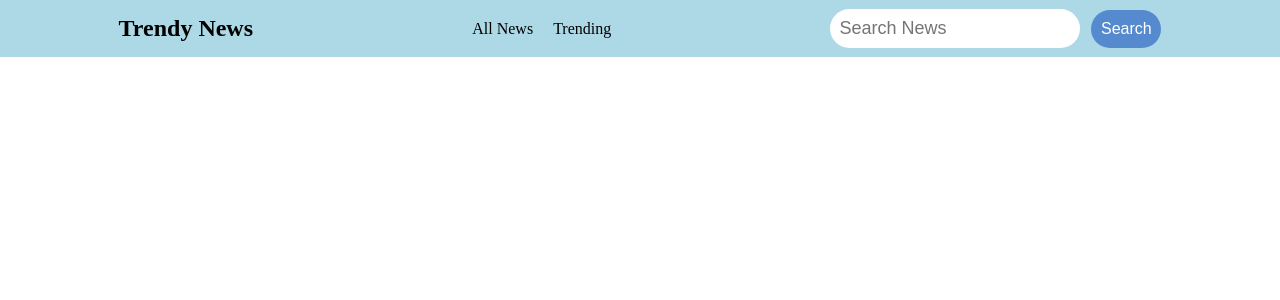
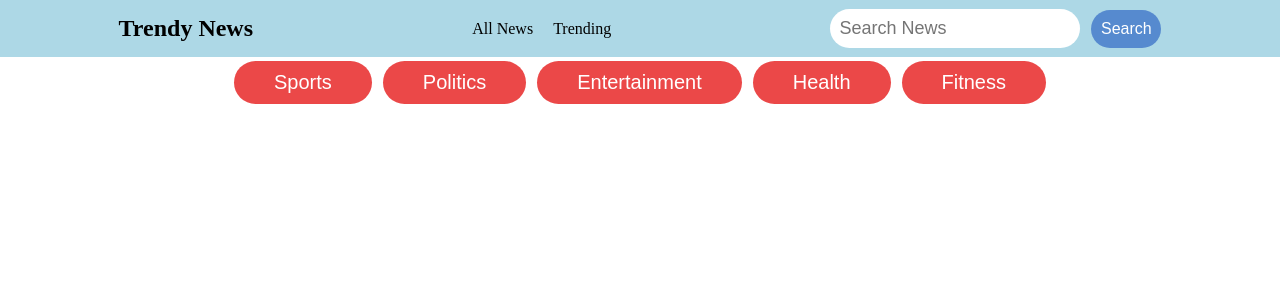
Before and after one commit to tanisha1527/React-Project8, a React (Vite) app: page / in a window 1280 px wide. Shown: the top 300 px of the page. Built offline with nearby package versions, Linux system fonts and the light colour scheme.

Commit message:
Implement some category buttons

```diff
--- a/src/components/Newsapp/Newsapp.css
+++ b/src/components/Newsapp/Newsapp.css
@@ -39,3 +39,25 @@ nav ul{
      font-weight: 540;
      gap: 20px;
 }
+
+.category-btns {
+     display: flex;
+     justify-content: center;
+     padding-top: 4px;
+     gap: 11px;
+     flex-wrap: wrap;
+}
+
+.category-btns button{
+     padding: 10px 40px;
+     background-color: rgb(235, 72, 72);
+     color: white;
+     font-size: 20px;
+     border: none;
+     border-radius: 500px;
+}
+
+.category-btns button:hover{
+    background-color: rgb(240, 91, 94);
+    cursor: pointer;
+}
--- a/src/components/Newsapp/Newsapp.jsx
+++ b/src/components/Newsapp/Newsapp.jsx
@@ -17,6 +17,15 @@ const Newsapp = () => {
           <button>Search</button>
         </div>
       </nav>
+
+      <div className="category-btns">
+          <button>Sports</button>
+          <button>Politics</button>
+          <button>Entertainment</button>
+          <button>Health</button>
+          <button>Fitness</button>
+      </div>
+
     </div>
   );
 };
```
